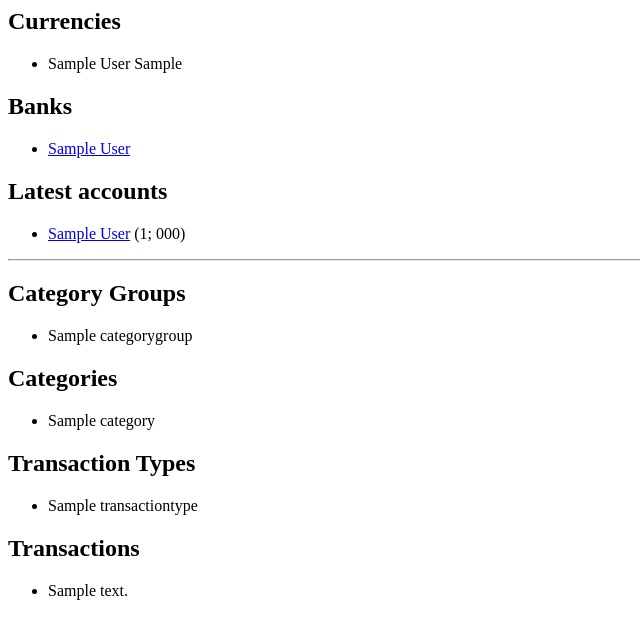
After one commit to pdulak/konta-kt, a Django app: page /toolbox/review_database/ in a window 1280 px wide. The commit adds this page. Shown: the top 639 px of the page, without its empty margins (0-640 px from the left). Run offline with Django 3.2, Linux system fonts and the light colour scheme; tables that the repository leaves empty hold one stand-in row (values such as "Sample post").

Commit message:
cleanup, models adjusted, toolbox review database

```diff
--- a/accounts/models.py
+++ b/accounts/models.py
@@ -3,17 +3,17 @@ from django.db import models
 # Create your models here.
 
 class Bank(models.Model):
-    bank_name = models.CharField(max_length=200)
+    name = models.CharField(max_length=200)
 
     def __str__(self):
-        return self.bank_name
+        return self.name
 
 class Currency(models.Model):
-    currency_name = models.CharField(max_length=50)
-    currency_abbr = models.CharField(max_length=10)
+    name = models.CharField(max_length=50)
+    abbr = models.CharField(max_length=10)
 
     def __str__(self):
-        return self.currency_name
+        return self.name
 
     class Meta:
         verbose_name_plural = "currencies"
@@ -21,11 +21,11 @@ class Currency(models.Model):
 class Account(models.Model):
     bank = models.ForeignKey(Bank, on_delete=models.PROTECT)
     currency = models.ForeignKey(Currency, on_delete=models.PROTECT, blank=True, null=True)
-    account_name = models.CharField(max_length=200)
-    account_number = models.CharField(max_length=200, blank=True)
+    name = models.CharField(max_length=200)
+    number = models.CharField(max_length=200, blank=True)
 
     def __str__(self):
-        return self.account_name
+        return self.name
 
     def has_account_number(self):
-        return self.account_number != ''
+        return self.number != ''
--- a/accounts/templates/accounts/bank_detail.html
+++ b/accounts/templates/accounts/bank_detail.html
@@ -1,7 +1,7 @@
-<h1>{{ bank.bank_name }}</h1>
+<h1>{{ bank.name }}</h1>
 
 <ul>
     {% for account in bank.account_set.all %}
-        <li>{{ account.account_name }}</li>
+        <li>{{ account.name }}</li>
     {% endfor %}
 </ul>
--- a/accounts/templates/accounts/index.html
+++ b/accounts/templates/accounts/index.html
@@ -2,7 +2,7 @@
 {% if all_banks_list %}
     <ul>
     {% for bank in all_banks_list %}
-        <li><a href="{% url 'accounts:bank_detail' bank.id %}">{{ bank.bank_name }}</a></li>
+        <li><a href="{% url 'accounts:bank_detail' bank.id %}">{{ bank.name }}</a></li>
     {% endfor %}
     </ul>
 {% else %}
@@ -13,7 +13,7 @@
 {% if latest_accounts_list %}
     <ul>
     {% for account in latest_accounts_list %}
-        <li><a href="{% url 'accounts:account_detail' account.id %}">{{ account.account_name }}</a> ({{ account.id }}; {{ account.account_number }})</li>
+        <li><a href="{% url 'accounts:account_detail' account.id %}">{{ account.name }}</a> ({{ account.id }}; {{ account.number }})</li>
     {% endfor %}
     </ul>
 {% else %}
--- /dev/null
+++ b/toolbox/templates/toolbox/review.html
@@ -0,0 +1,78 @@
+<h2>Currencies</h2>
+{% if all_currencies_list %}
+    <ul>
+    {% for currency in all_currencies_list %}
+        <li>{{ currency.name }} {{ currency.abbr }}</li>
+    {% endfor %}
+    </ul>
+{% else %}
+    <p>No currencies are available.</p>
+{% endif %}
+
+<h2>Banks</h2>
+{% if all_banks_list %}
+    <ul>
+    {% for bank in all_banks_list %}
+        <li><a href="{% url 'accounts:bank_detail' bank.id %}">{{ bank.name }}</a></li>
+    {% endfor %}
+    </ul>
+{% else %}
+    <p>No banks are available.</p>
+{% endif %}
+
+<h2>Latest accounts</h2>
+{% if latest_accounts_list %}
+    <ul>
+    {% for account in latest_accounts_list %}
+        <li><a href="{% url 'accounts:account_detail' account.id %}">{{ account.name }}</a> ({{ account.id }}; {{ account.number }})</li>
+    {% endfor %}
+    </ul>
+{% else %}
+    <p>No accounts are available.</p>
+{% endif %}
+
+<hr>
+
+<h2>Category Groups</h2>
+{% if all_categoryGroups_list %}
+    <ul>
+    {% for element in all_categoryGroups_list %}
+        <li>{{ element.name }}</li>
+    {% endfor %}
+    </ul>
+{% else %}
+    <p>No Category Groups are available.</p>
+{% endif %}
+
+<h2>Categories</h2>
+{% if all_categories_list %}
+    <ul>
+    {% for element in all_categories_list %}
+        <li>{{ element.name }}</li>
+    {% endfor %}
+    </ul>
+{% else %}
+    <p>No Categories are available.</p>
+{% endif %}
+
+<h2>Transaction Types</h2>
+{% if all_transactionTypes_list %}
+    <ul>
+    {% for element in all_transactionTypes_list %}
+        <li>{{ element.name }}</li>
+    {% endfor %}
+    </ul>
+{% else %}
+    <p>No Transaction Types are available.</p>
+{% endif %}
+
+<h2>Transactions</h2>
+{% if all_transactions_list %}
+    <ul>
+    {% for element in all_transactions_list %}
+        <li>{{ element.description }}</li>
+    {% endfor %}
+    </ul>
+{% else %}
+    <p>No Transactions are available.</p>
+{% endif %}
--- a/toolbox/urls.py
+++ b/toolbox/urls.py
@@ -6,4 +6,5 @@ urlpatterns = [
     path('', views.index, name='index'),
     path('cleanup_database/', views.cleanup_database, name='cleanup_database'),
     path('initialize_database/', views.initialize_database, name='initialize_database'),
+    path('review_database/', views.review_database, name='review_database'),
 ]
--- a/toolbox/views.py
+++ b/toolbox/views.py
@@ -1,6 +1,8 @@
 from django.shortcuts import render
 from django.http import HttpResponse
 
+from accounts.models import Account, Bank, Currency
+from transactions.models import CategoryGroup, Category, TransactionType, Transaction
 
 def index(request):
     return HttpResponse("Hello, world. You're at the toolbox index.")
@@ -12,3 +14,24 @@ def cleanup_database(request):
 
 def initialize_database(request):
     return HttpResponse("Initialize database")
+
+
+def review_database(request):
+    latest_accounts_list = Account.objects.order_by('-id')[:5]
+    all_banks_list = Bank.objects.order_by('id')
+    all_currencies_list = Currency.objects.order_by('id')
+    all_categoryGroups_list = CategoryGroup.objects.order_by('id')
+    all_categories_list = Category.objects.order_by('id')
+    all_transactionTypes_list = TransactionType.objects.order_by('id')
+    all_transactions_list = Transaction.objects.order_by('id')
+
+    context = {
+        'latest_accounts_list': latest_accounts_list,
+        'all_banks_list': all_banks_list,
+        'all_currencies_list': all_currencies_list,
+        'all_categoryGroups_list': all_categoryGroups_list,
+        'all_categories_list': all_categories_list,
+        'all_transactionTypes_list': all_transactionTypes_list,
+        'all_transactions_list': all_transactions_list,
+    }
+    return render(request, 'toolbox/review.html', context)
--- a/transactions/models.py
+++ b/transactions/models.py
@@ -3,38 +3,41 @@ from django.db import models
 # Create your models here.
 
 class CategoryGroup(models.Model):
-    group_name = models.CharField(max_length=100)
+    name = models.CharField(max_length=100)
     income = models.BooleanField(default=False)
 
     def __str__(self):
-        return self.group_name
+        return self.name
 
 class Category(models.Model):
-    category_group = models.ForeignKey(CategoryGroup, on_delete=models.PROTECT, null=True, blank=True)
-    category_name = models.CharField(max_length=100)
+    group = models.ForeignKey(CategoryGroup, on_delete=models.PROTECT, null=True, blank=True)
+    name = models.CharField(max_length=100)
 
     def __str__(self):
-        return self.category_name
+        return self.name
 
     class Meta:
         verbose_name_plural = "categories"
 
 class TransactionType(models.Model):
-    type_name = models.CharField(max_length=200)
+    name = models.CharField(max_length=200)
 
     def __str__(self):
-        return self.type_name
+        return self.name
 
 class Transaction(models.Model):
     account = models.ForeignKey('accounts.Account', on_delete=models.PROTECT)
     type = models.ForeignKey(TransactionType, on_delete=models.PROTECT)
     category = models.ForeignKey(Category, on_delete=models.PROTECT)
     uuid_text = models.CharField(max_length=200)
-    transaction_date = models.DateField()
-    transaction_added = models.DateField()
+    date = models.DateField()
+    added = models.DateField()
     amount = models.DecimalField(max_digits=12, decimal_places=2)
-    transaction_description = models.CharField(max_length=2000)
-    transaction_imported_description = models.CharField(max_length=2000)
+    description = models.CharField(max_length=2000)
+    imported_description = models.CharField(max_length=2000)
     party_name = models.CharField(max_length=500)
     party_IBAN = models.CharField(max_length=200)
     irrelevant = models.BooleanField(default=False)
+
+    def __str__(self):
+        return self.description + '; ' + self.date + '; ' + self.amount
```
Also changed, not shown: accounts/migrations/0005_auto_20181226_1044.py (added), transactions/migrations/0004_auto_20181226_1050.py (added).
